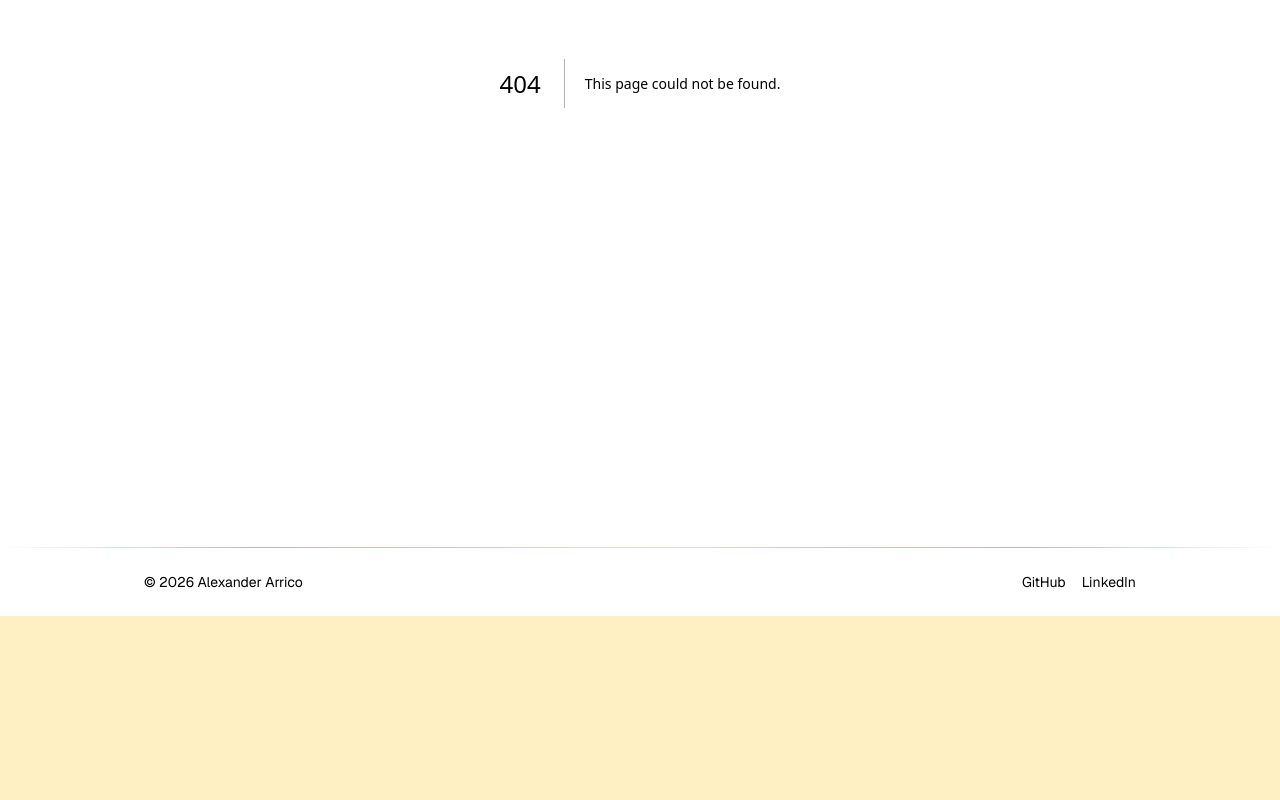
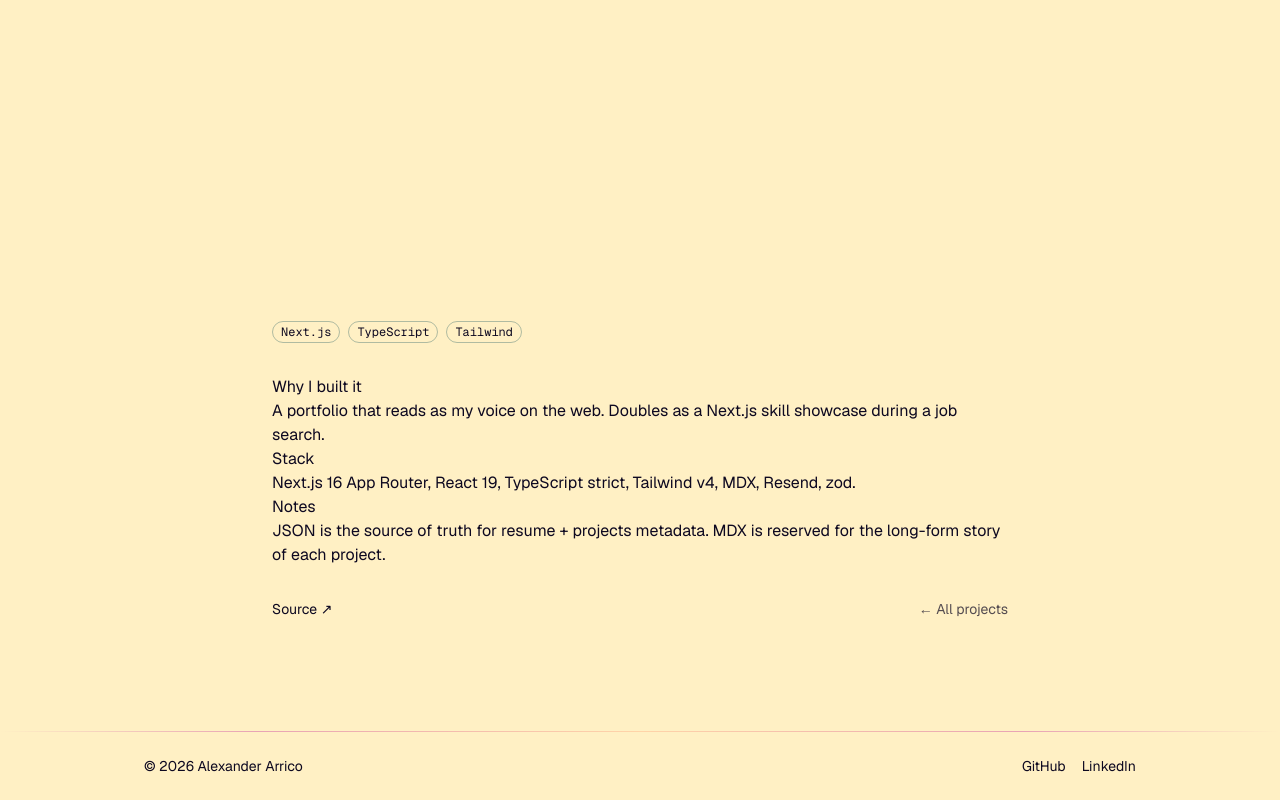
Before and after one commit to aarrico/portfolio, a Next.js app: page /projects/portfolio in a window 1280 px wide. Before the commit this address had no page. Shown: the part 386-1186 px from the top of the page. Before the commit the page ends 1002 px from the top, so only its background shows below. Built offline with nearby package versions, Linux system fonts and the light colour scheme.

Commit message:
feat: project detail page with MDX body

```diff
--- /dev/null
+++ b/app/projects/[slug]/page.tsx
@@ -0,0 +1,78 @@
+import type { Metadata } from "next";
+import Image from "next/image";
+import Link from "next/link";
+import { notFound } from "next/navigation";
+import { InnerPageHeader } from "@/components/aesthetic/InnerPageHeader";
+import { getProjectBySlug, getProjectSlugs } from "@/lib/data";
+import { loadProjectMDX } from "@/lib/mdx";
+
+type RouteParams = { params: Promise<{ slug: string }> };
+
+export function generateStaticParams() {
+  return getProjectSlugs().map((slug) => ({ slug }));
+}
+
+export async function generateMetadata({
+  params,
+}: RouteParams): Promise<Metadata> {
+  const { slug } = await params;
+  const project = getProjectBySlug(slug);
+  if (!project) return {};
+  return {
+    title: project.title,
+    description: project.blurb,
+  };
+}
+
+export default async function ProjectDetailPage({ params }: RouteParams) {
+  const { slug } = await params;
+  const project = getProjectBySlug(slug);
+  if (!project) notFound();
+  const Body = await loadProjectMDX(slug);
+
+  return (
+    <>
+      <InnerPageHeader title={project.title.toUpperCase()} eyebrow={project.date} />
+      <article className="mx-auto max-w-3xl px-4 py-12">
+        <div className="relative aspect-video overflow-hidden rounded-md">
+          <Image
+            src={project.thumbnail}
+            alt={`${project.title} screenshot`}
+            fill
+            sizes="(min-width: 768px) 50vw, 100vw"
+            className="object-cover"
+            priority
+          />
+        </div>
+        <ul className="mt-4 flex flex-wrap gap-2">
+          {project.tags.map((tag) => (
+            <li
+              key={tag}
+              className="rounded-full border border-[color:var(--accent)]/40 px-2 py-0.5 font-mono text-xs"
+            >
+              {tag}
+            </li>
+          ))}
+        </ul>
+        <div className="prose prose-invert mt-8 max-w-none">
+          <Body />
+        </div>
+        <div className="mt-8 flex gap-4 text-sm">
+          {project.links.repo && (
+            <a href={project.links.repo} target="_blank" rel="noreferrer" className="hover:text-[color:var(--accent)]">
+              Source ↗
+            </a>
+          )}
+          {project.links.demo && (
+            <a href={project.links.demo} target="_blank" rel="noreferrer" className="hover:text-[color:var(--accent)]">
+              Demo ↗
+            </a>
+          )}
+          <Link href="/projects" className="ml-auto opacity-70 hover:text-[color:var(--accent)]">
+            ← All projects
+          </Link>
+        </div>
+      </article>
+    </>
+  );
+}
--- /dev/null
+++ b/content/projects/portfolio.mdx
@@ -0,0 +1,13 @@
+## Why I built it
+
+A portfolio that reads as my voice on the web. Doubles as a Next.js skill showcase
+during a job search.
+
+## Stack
+
+Next.js 16 App Router, React 19, TypeScript strict, Tailwind v4, MDX, Resend, zod.
+
+## Notes
+
+JSON is the source of truth for resume + projects metadata. MDX is reserved for
+the long-form story of each project.
--- /dev/null
+++ b/lib/mdx.ts
@@ -0,0 +1,11 @@
+import { notFound } from "next/navigation";
+import type { ComponentType } from "react";
+
+export async function loadProjectMDX(slug: string): Promise<ComponentType> {
+  try {
+    const mod = await import(`@/content/projects/${slug}.mdx`);
+    return mod.default;
+  } catch {
+    notFound();
+  }
+}
```
